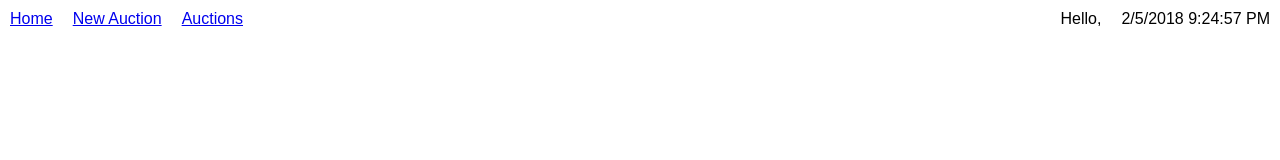
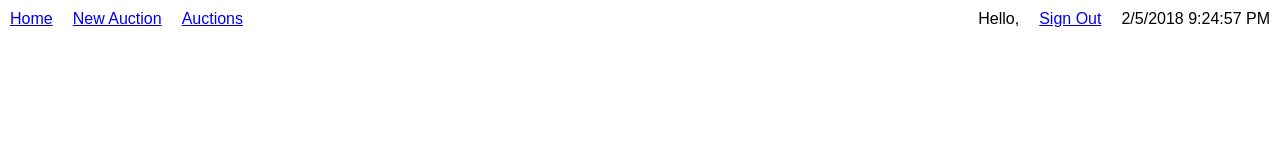
Before and after one commit to gloriading/Bidding_site, a React (Create React App) app in the folder bidding_client/: page / in a window 1280 px wide. Shown: the top 160 px of the page. Built offline with nearby package versions, Linux system fonts and the light colour scheme; sample sign-in values are in the browser's storage.

Commit message:
signed in users are able to signed out

```diff
--- a/bidding_client/src/components/App.js
+++ b/bidding_client/src/components/App.js
@@ -18,16 +18,25 @@
      super(props);
 
      this.state = {
-       user: null
+       user: null,
+       loading: true
      };
      this.signIn = this.signIn.bind(this);
+     this.signOut = this.signOut.bind(this);
    }
+
+   signOut () {
+      localStorage.removeItem('jwt');
+      this.setState({user: null});
+     }
 
    signIn () {
      const jwt = localStorage.getItem('jwt');
      if (jwt) {
        const payload = jwtDecode(jwt);
-       this.setState({user: payload});
+       this.setState({user: payload, loading: false});
+     } else {
+       this.setState({loading: false});
      }
    }
 
@@ -40,11 +49,19 @@
    }
 
    render () {
-     const {user} = this.state;
+     const {user, loading} = this.state;
+     if (loading) {
+       return (
+         <div>
+           Loading...
+         </div>
+       );
+     }
+
      return (
        <Router >
          <div className="App">
-           <NavBar user={user} />
+           <NavBar user={user} onSignOutClick={this.signOut} />
            <Switch>
              <Route path="/sign_in" render={props => {
                return <SignInPage {...props} onSignIn={this.signIn} />
--- a/bidding_client/src/components/NavBar.js
+++ b/bidding_client/src/components/NavBar.js
@@ -3,7 +3,12 @@
  import {Link} from 'react-router-dom';
 
  function NavBar (props) {
-   const {user} = props;
+   const {user, onSignOutClick = () => {}} = props;
+   const handleSignOut = event => {
+      event.preventDefault();
+      onSignOutClick();
+  };
+
    return (
      <nav
        style={{
@@ -15,12 +20,23 @@
        <Link style={{marginRight: '20px'}} to="/auctions/new">New Auction</Link>
        <Link to="/auctions">Auctions</Link>
          {
-         user ? (
+           user ? ([
              <span
+               key="1"
                style={{marginLeft: 'auto', marginRight: '20px'}}
              >
                Hello, {user.full_name}
-           </span>
+             </span>,
+             <a
+               onClick={handleSignOut}
+               key="2"
+               style={{marginRight: '20px'}}
+               href="#"
+             >
+               Sign Out
+             </a>
+           ]
+
            ) : (
              <Link
                style={{marginLeft: 'auto', marginRight: '20px'}}
```
Lines whose indentation alone changed are shown as unchanged.
